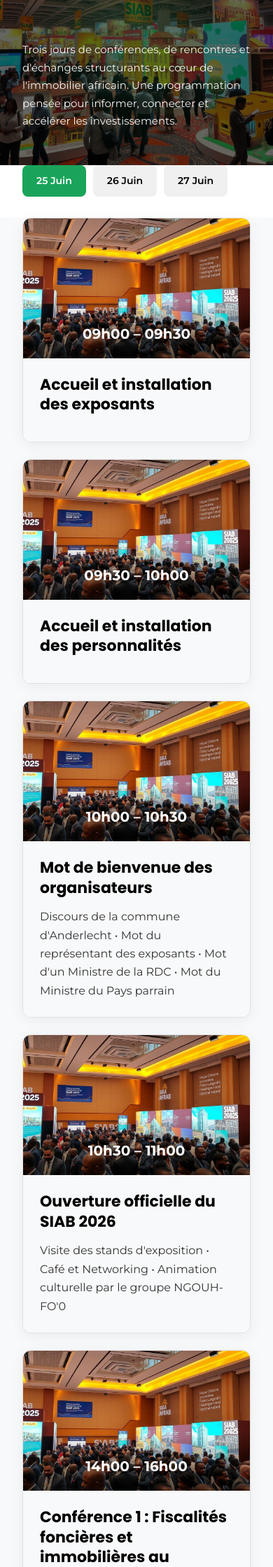
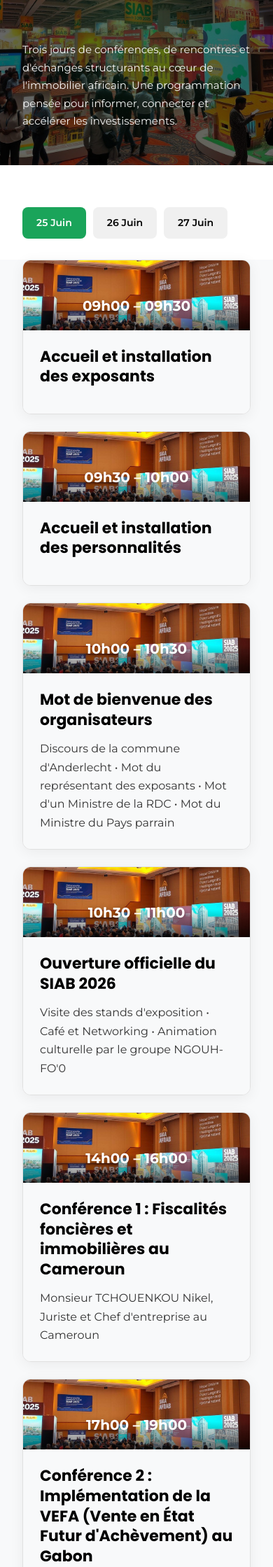
Before and after one commit to Rems-21/siabevent, a Django app: page /programme in a window 390 px wide. Shown: the part 326-2565 px from the top of the page at 70% size. Run offline with Django 4.2, Linux system fonts and the light colour scheme; data that the repository does not hold is empty.

Commit message:
fix:add programme

```diff
--- a/static/css/programme.css
+++ b/static/css/programme.css
@@ -74,7 +74,7 @@ body {
 
 /* Tabs */
 .programme-tabs-section {
-    padding: 0 20px 30px;
+    padding: 60px 20px 30px;
     background: #ffffff;
 }
 
@@ -138,7 +138,7 @@ body {
 .schedule-card-image img {
     width: 100%;
     height: 100%;
-    min-height: 160px;
+    min-height: 80px;
     object-fit: cover;
 }
 
@@ -272,11 +272,11 @@ body {
     .schedule-card-image {
         width: 100%;
         flex: none;
-        height: 200px;
+        height: 100px;
     }
 
     .schedule-card-image img {
-        min-height: 200px;
+        min-height: 100px;
     }
 
     .schedule-card-body {
```
